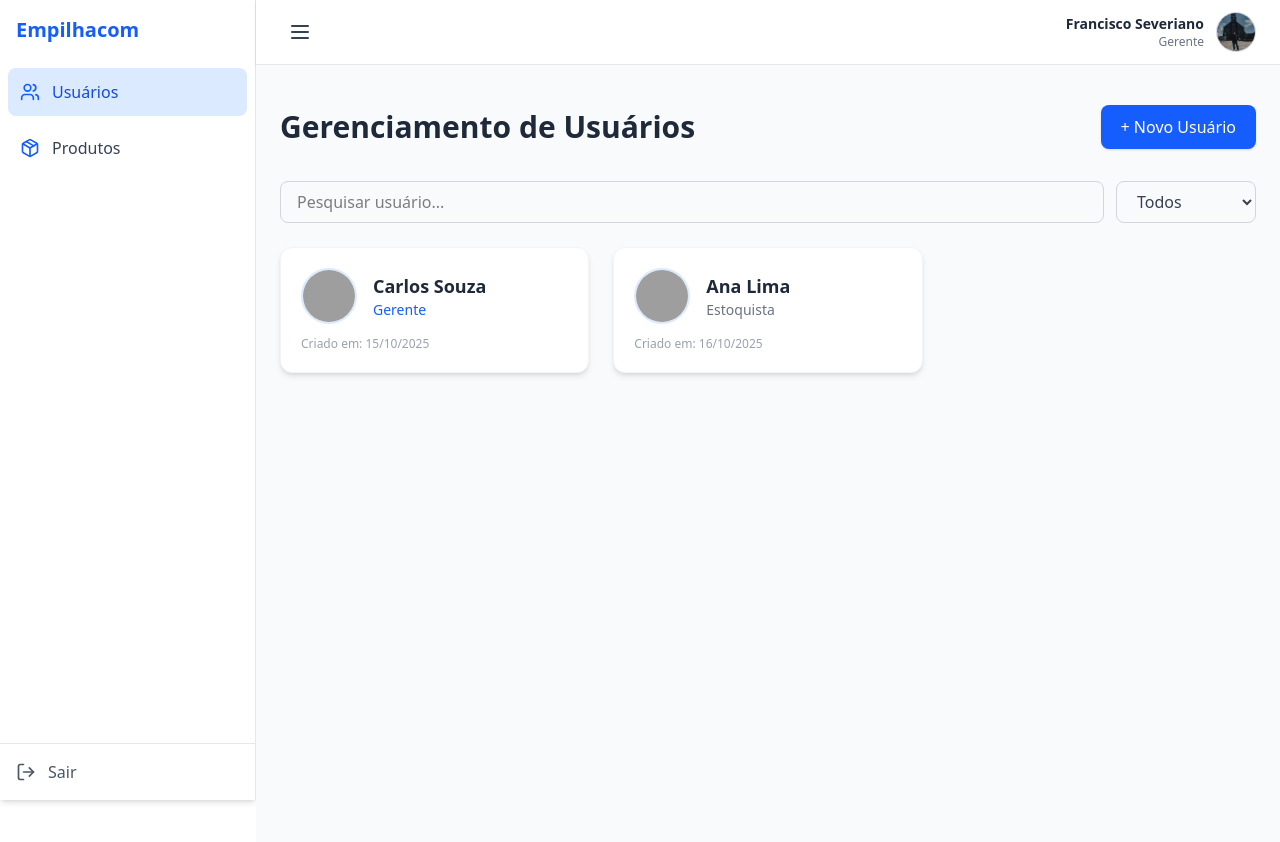
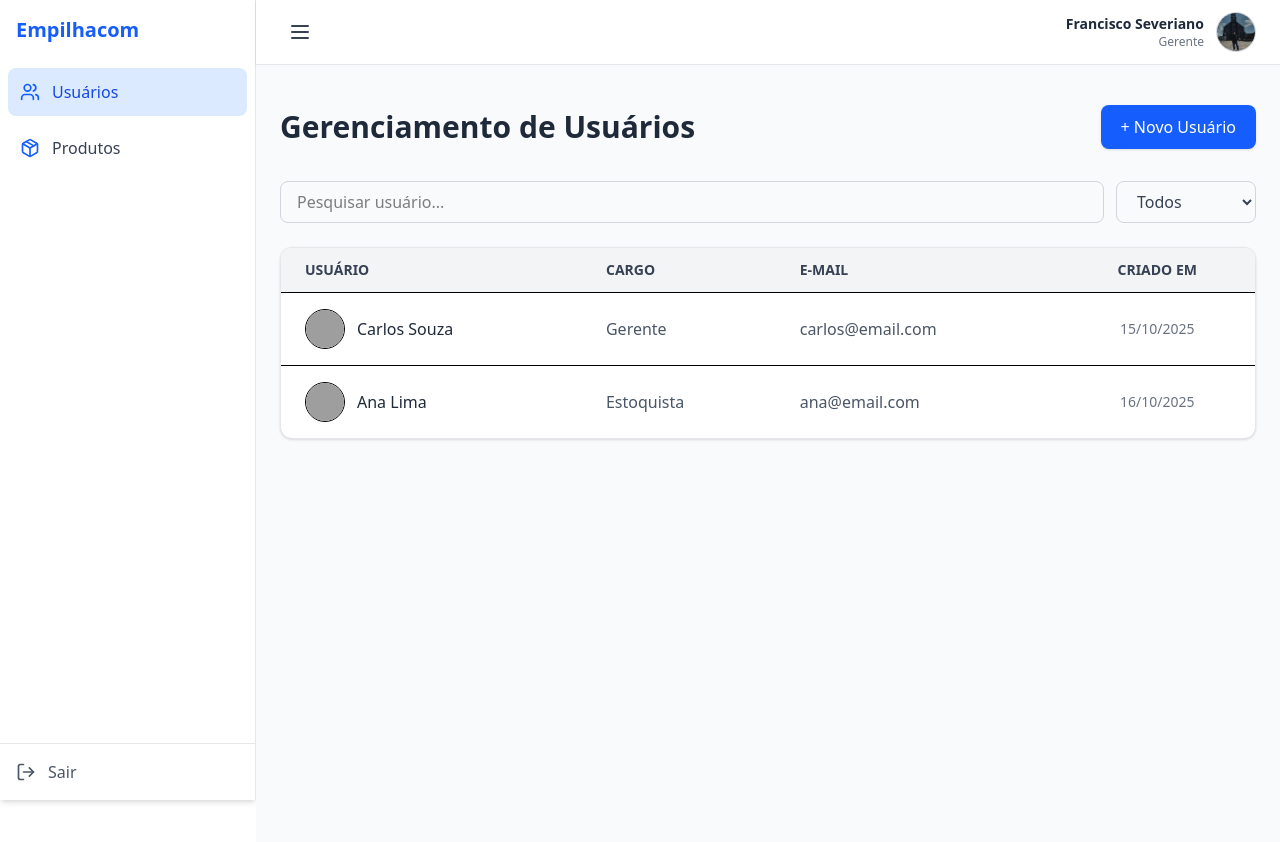
Before and after one commit to francisco328react/SISTEMA-ESTOQUE-FRONTNED, a React (Vite) app: page /dashboard/users in a window 1280 px wide. Shown: the top 842 px of the page. Built offline with nearby package versions, Linux system fonts and the light colour scheme; grey boxes are pictures that could not be loaded.

Commit message:
refactor: Atualiznaod Users.tsx para modo Lista

```diff
--- a/src/pages/Dashboard/Users.tsx
+++ b/src/pages/Dashboard/Users.tsx
@@ -2,15 +2,17 @@ import { useState } from "react";
 import { UserModal } from "../../components/UserModal/UserModal";
 import { UserHeader } from "../../components/UserHeader/UserHeader";
 import { UserFilter } from "../../components/UserFilter/UserFilter";
-import { UserCard } from "../../components/UserCard/UserCard";
+
 import type { User } from "../../types/User/User";
 
 export function Users() {
-
   const [users, setUsers] = useState<User[]>([
     {
       id: 1,
       name: "Carlos Souza",
+      email: "carlos@email.com",
+      password: "123456",
+      branch: "Empilhacom",
       role: "gerente",
       image: "https://ui-avatars.com/api/?name=Carlos+Souza",
       createdAt: "2025-10-15T10:30:00",
@@ -18,6 +20,9 @@ export function Users() {
     {
       id: 2,
       name: "Ana Lima",
+      email: "ana@email.com",
+      password: "654321",
+      branch: "Empilhacom",
       role: "estoquista",
       image: "https://ui-avatars.com/api/?name=Ana+Lima",
       createdAt: "2025-10-16T09:15:00",
@@ -48,17 +53,56 @@ export function Users() {
           setFilter={setFilter}
         />
 
-        {filteredUsers.length > 0 ? (
-          <div className="grid gap-6 sm:grid-cols-2 lg:grid-cols-3">
-            {filteredUsers.map((user) => (
-              <UserCard key={user.id} user={user} />
-            ))}
-          </div>
-        ) : (
-          <p className="text-center text-gray-500 mt-16 text-lg">
-            Nenhum usuário encontrado
-          </p>
-        )}
+        {/* Lista de usuários */}
+        <div className="mt-6 bg-white rounded-xl shadow overflow-hidden border border-gray-200">
+          <table className="w-full text-left border-collapse">
+            <thead className="bg-gray-100 text-gray-700 text-sm uppercase">
+              <tr>
+                <th className="px-6 py-3 font-semibold">Usuário</th>
+                <th className="px-6 py-3 font-semibold">Cargo</th>
+                <th className="px-6 py-3 font-semibold">E-mail</th>
+                <th className="px-6 py-3 font-semibold text-center">Criado em</th>
+              </tr>
+            </thead>
+            <tbody>
+              {filteredUsers.length > 0 ? (
+                filteredUsers.map((user) => (
+                  <tr
+                    key={user.id}
+                    className="border-t hover:bg-gray-50 transition"
+                  >
+                    <td className="px-6 py-4 flex items-center gap-3">
+                      <img
+                        src={user.image}
+                        alt={user.name}
+                        className="w-10 h-10 rounded-full border"
+                      />
+                      <div>
+                        <p className="font-medium text-gray-800">{user.name}</p>
+                      </div>
+                    </td>
+                    <td className="px-6 py-4 capitalize text-gray-600">
+                      {user.role}
+                    </td>
+                    <td className="px-6 py-4 text-gray-600">{user.email}</td>
+                    <td className="px-6 py-4 text-center text-gray-500 text-sm">
+                      {new Date(user.createdAt).toLocaleDateString("pt-BR")}
+                    </td>
+                  </tr>
+                ))
+              ) : (
+                <tr>
+                  <td
+                    colSpan={4}
+                    className="text-center py-10 text-gray-500 text-lg"
+                  >
+                    Nenhum usuário encontrado
+                  </td>
+                </tr>
+              )}
+            </tbody>
+          </table>
+        </div>
       </div>
 
       <UserModal
@@ -68,4 +112,4 @@ export function Users() {
       />
     </div>
   );
-};
+}
```
